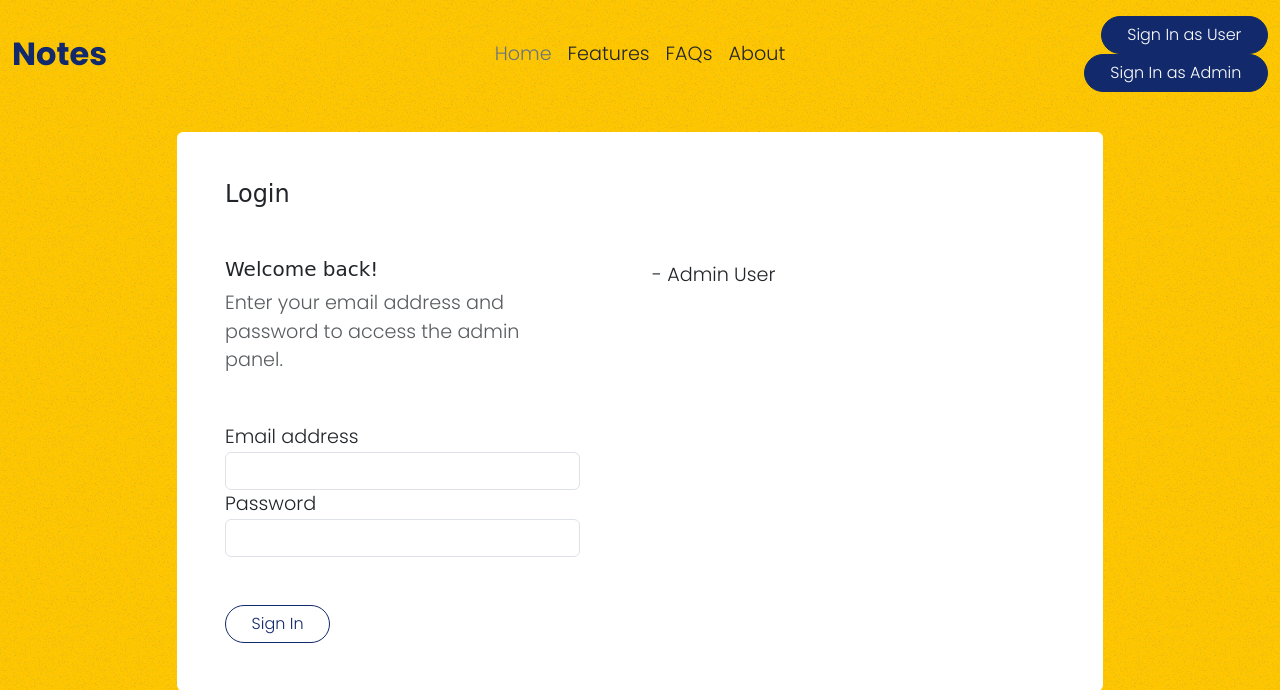
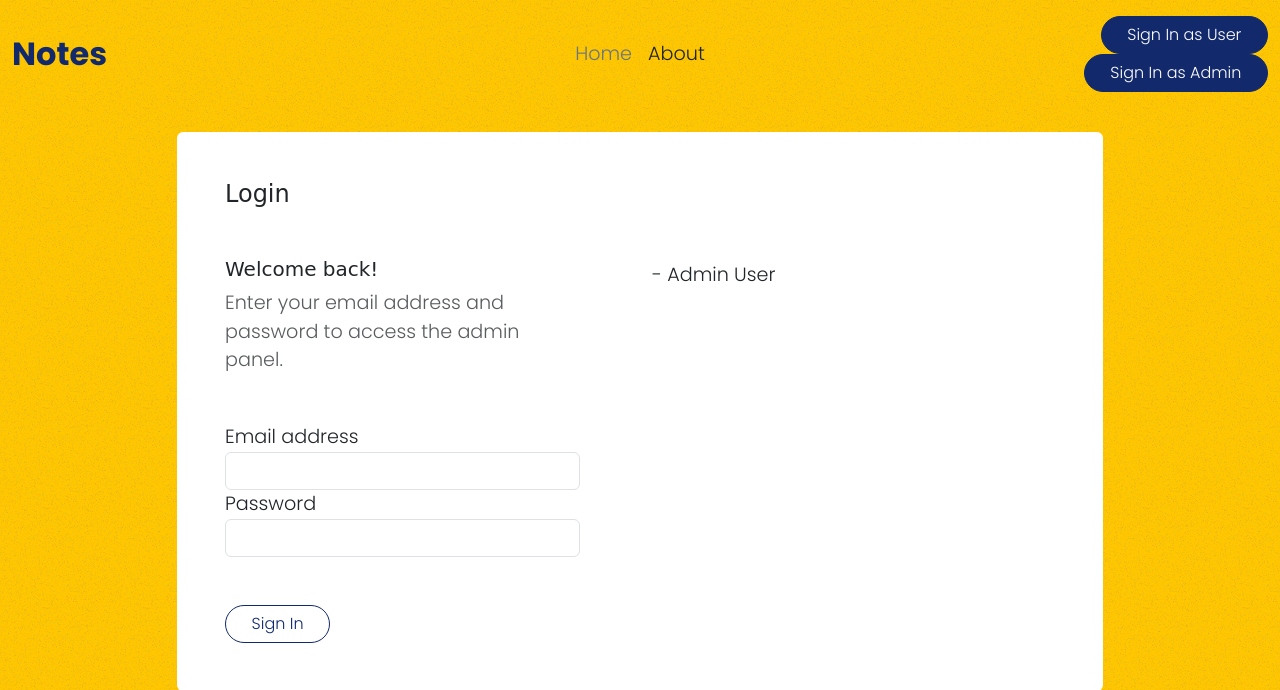
Before and after one commit to Brothin/Notes, a Node server app: page /admin in a window 1280 px wide. Shown: the top 690 px of the page. Run offline with Node 20, Linux system fonts and the light colour scheme; some libraries are stand-ins or nearby versions; some web fonts are replaced.

Commit message:
Update header.ejs

```diff
--- a/views/partials/header.ejs
+++ b/views/partials/header.ejs
@@ -11,8 +11,6 @@
 
     <ul class="nav col-12 col-md-auto mb-2 justify-content-center mb-md-0">
       <li><a href="/" class="nav-link px-2 link-secondary">Home</a></li>
-      <li><a href="#" class="nav-link px-2 link-dark">Features</a></li>
-      <li><a href="#" class="nav-link px-2 link-dark">FAQs</a></li>
       <li><a href="/about" class="nav-link px-2 link-dark">About</a></li>
     </ul>
 
```
